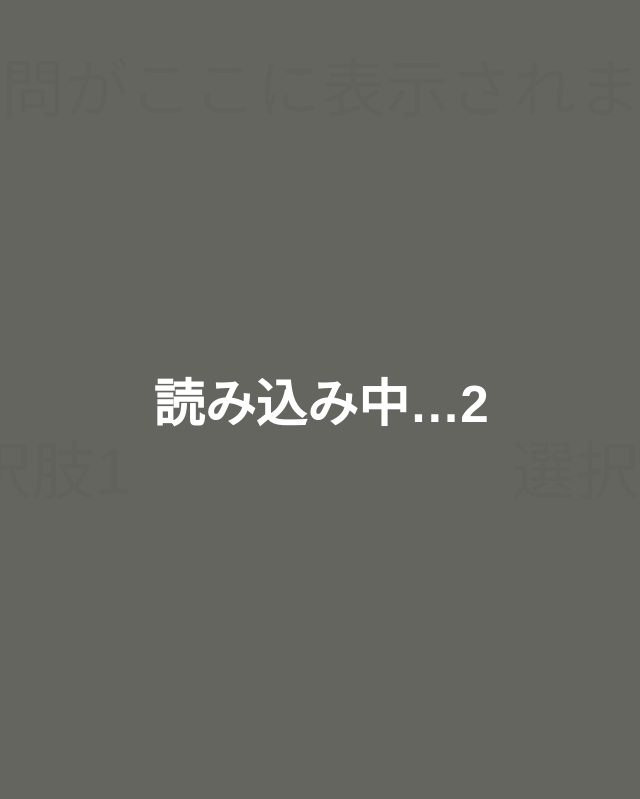
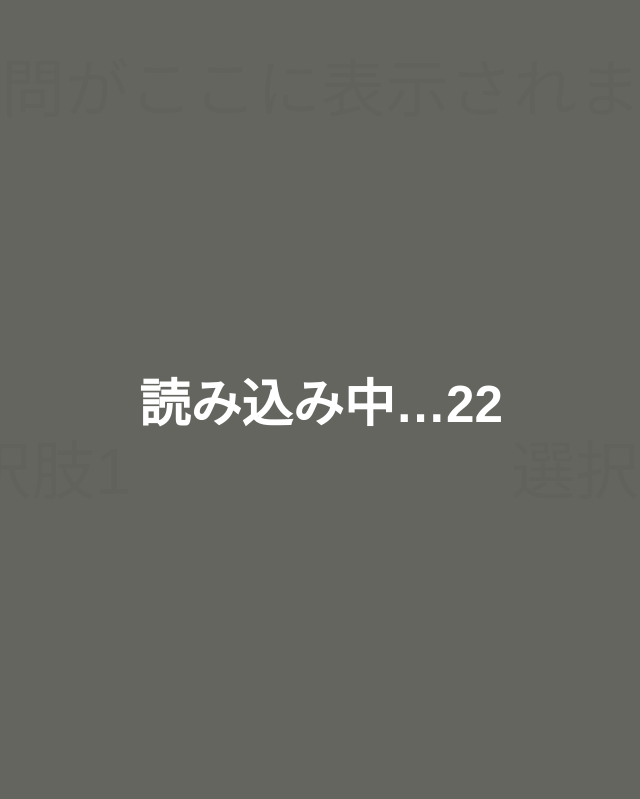
Before and after one commit to cocomeda/b, a plain HTML site: page quiz2.html in a window 1280 px wide. Shown: the top 799 px of the page, without its empty margins (319-959 px from the left). Drawn offline with nearby package versions, Linux system fonts and the light colour scheme; no server answers.

Commit message:
Update quiz2.html

```diff
--- a/quiz2.html
+++ b/quiz2.html
@@ -177,7 +177,7 @@
 
     <!-- ローディング表示のためのオーバーレイ -->
     <div id="loading-overlay2">
-        <div id="loading-message2">読み込み中…2</div>
+        <div id="loading-message2">読み込み中…22</div>
     </div>
 
 
```
